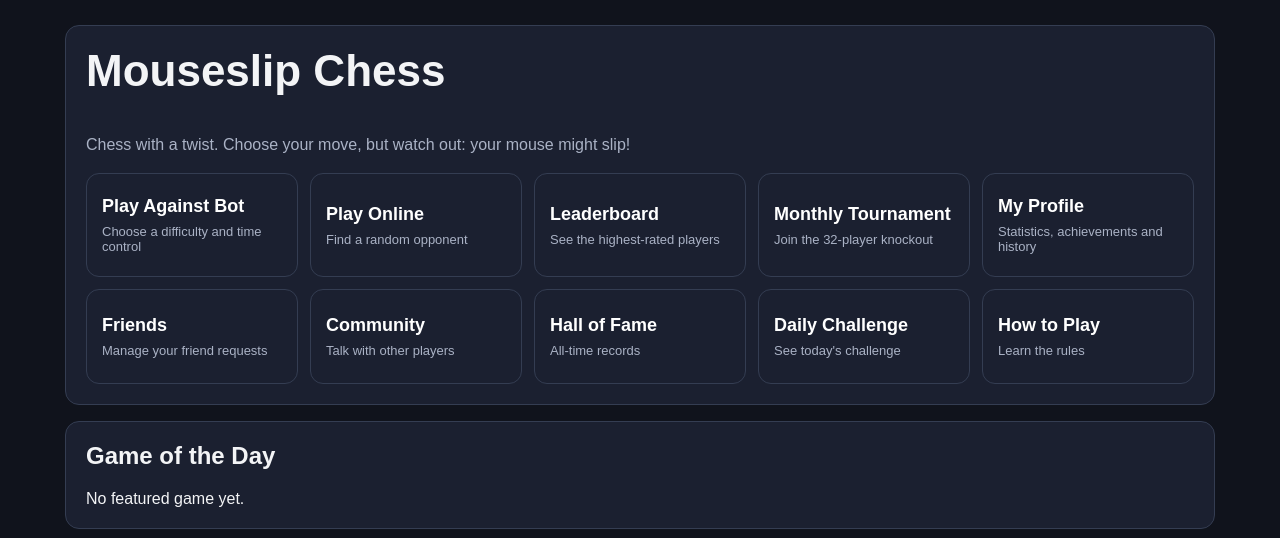
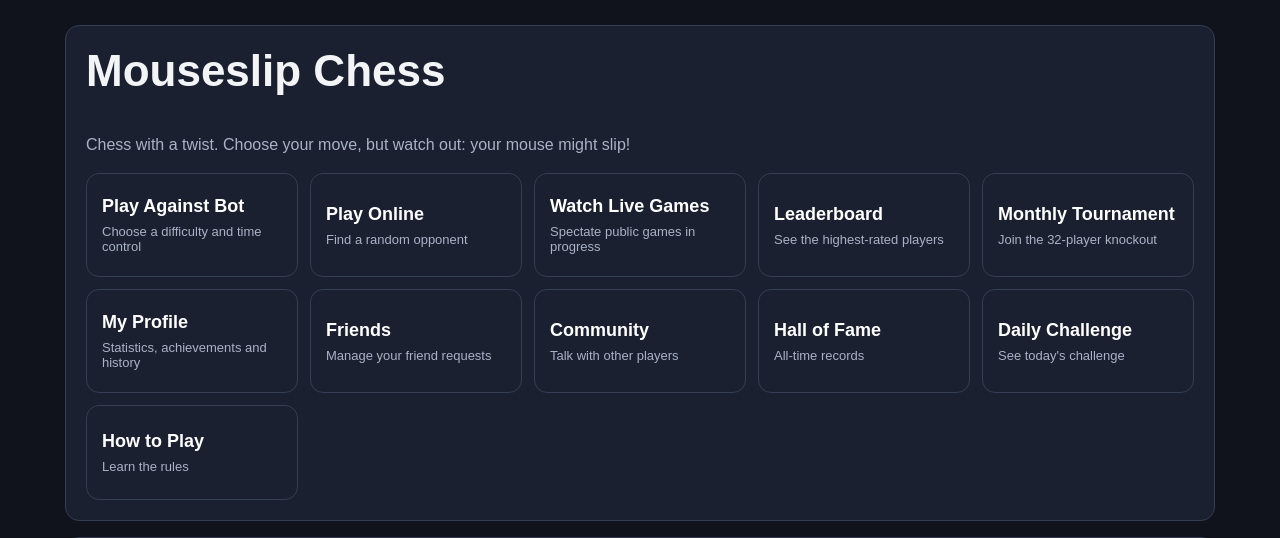
Before and after one commit to babath234-hub/Mouseslip-chess, a Flask app: page / in a window 1280 px wide. Shown: the part 69-607 px from the top of the page. Run offline with Flask 3, Linux system fonts and the light colour scheme; data that the repository does not hold is empty; some libraries are stand-ins or nearby versions.

Commit message:
Add live spectators, friend invites and rematches

```diff
--- a/templates/index.html
+++ b/templates/index.html
@@ -128,6 +128,7 @@ header{padding:12px}.container{width:96%;margin:14px auto}
         <div class="button-grid">
             <button class="menu-button" onclick="showScreen('botSetupScreen')">Play Against Bot<span>Choose a difficulty and time control</span></button>
             <button class="menu-button" onclick="showScreen('onlineSetupScreen')">Play Online<span>Find a random opponent</span></button>
+            <button class="menu-button" onclick="showScreen('liveGamesScreen');loadLiveGames()">Watch Live Games<span>Spectate public games in progress</span></button>
             <button class="menu-button" onclick="showScreen('leaderboardScreen')">Leaderboard<span>See the highest-rated players</span></button>
             <button class="menu-button" onclick="showScreen('tournamentScreen');loadTournament()">Monthly Tournament<span>Join the 32-player knockout</span></button>
             <button class="menu-button" onclick="showScreen('profileScreen');loadMyProfile()">My Profile<span>Statistics, achievements and history</span></button>
@@ -209,6 +210,15 @@ header{padding:12px}.container{width:96%;margin:14px auto}
         <label>Join with room code</label><input id="joinRoomCode" maxlength="6" placeholder="ABC123">
         <button class="secondary" onclick="joinPrivateLobby()">Join Lobby</button>
         <div id="privateStatus"></div>
+    </div>
+</section>
+
+<section id="liveGamesScreen" class="screen">
+    <div class="panel">
+        <h2>Live Games</h2>
+        <p>Watch public Mouseslip Chess games in progress.</p>
+        <button class="secondary" onclick="loadLiveGames()">Refresh Games</button>
+        <div id="liveGamesList">Loading live games...</div>
     </div>
 </section>
 
@@ -316,12 +326,13 @@ header{padding:12px}.container{width:96%;margin:14px auto}
         <div id="gameStatus">Your turn</div>
         <div id="boardArea"><div id="board"></div><svg id="arrowLayer"></svg></div>
         <div class="row">
-            <button class="secondary" onclick="restartGame()">Restart</button>
-            <button class="danger" onclick="resignGame()">Resign</button>
+            <button class="secondary" id="restartGameButton" onclick="restartGame()">Restart</button>
+            <button class="danger" id="resignGameButton" onclick="resignGame()">Resign</button>
+            <button class="success hidden" id="rematchButton" onclick="requestRematch()">Rematch</button>
             <button class="secondary" onclick="showScreen('homeScreen')">Menu</button>
         </div>
     </div>
-    <div class="panel">
+    <div class="panel" id="gameChatPanel">
         <h3>Game Chat</h3>
         <div id="chatMessages"></div>
         <input id="chatInput" maxlength="300" placeholder="Message">
@@ -469,7 +480,7 @@ async function login(){
     const password=document.getElementById("loginPassword").value;
     try{
         const data=await api("/api/login",{method:"POST",body:JSON.stringify({username,password})});
-        currentUser=data.player||data.user;updateAccountUI();
+        currentUser=data.player||data.user;updateAccountUI();socket.emit("register_presence");
         showMessage("accountMessage","Logged in successfully.");
     }catch(error){showMessage("accountMessage",error.message,true)}
 }
@@ -478,12 +489,13 @@ async function register(){
     const password=document.getElementById("registerPassword").value;
     try{
         const data=await api("/api/register",{method:"POST",body:JSON.stringify({username,password})});
-        currentUser=data.player||data.user;updateAccountUI();
+        currentUser=data.player||data.user;updateAccountUI();socket.emit("register_presence");
         showMessage("accountMessage","Account created successfully.");
     }catch(error){showMessage("accountMessage",error.message,true)}
 }
 async function logout(){
     try{
+        socket.emit("unregister_presence");
         await api("/api/logout",{method:"POST"});
         currentUser=null;updateAccountUI();
         screenHistory=[];
@@ -712,7 +724,7 @@ function applyBoardTheme(){
 
 // PLAYER INPUT
 function handleSquareClick(r,c){
-    if(gameOver)return;
+    if(gameOver||gameMode==="spectator")return;
     const piece=board[r][c];
     if((gameMode==="online"||gameMode==="bot")&&currentTurn!==myColor)return;
     if(!selectedSquare){
@@ -846,6 +858,36 @@ function startClock(){
 }
 function stopClock(){if(clockInterval){clearInterval(clockInterval);clockInterval=null}}
 
+// LIVE GAMES AND SPECTATING
+async function loadLiveGames(){
+    const container=document.getElementById("liveGamesList");
+    container.textContent="Loading live games...";
+    try{
+        const data=await api("/api/live-games");
+        const games=data.games||[];
+        container.innerHTML=games.map(game=>`
+            <div class="match-card">
+                <strong>${escapeHTML(game.white)} vs ${escapeHTML(game.black)}</strong>
+                <p>${game.rated?"Rated":"Unrated"} · ${game.tournament?"Tournament":"Public game"} · ${game.turn==="white"?"White":"Black"} to move</p>
+                <button class="primary" onclick="watchLiveGame('${escapeHTML(game.room)}')">Watch Game</button>
+            </div>
+        `).join("")||"<p>No public games are live right now.</p>";
+    }catch(error){container.textContent=error.message}
+}
+function watchLiveGame(code){
+    gameMode="spectator";gameUnlimited=false;isTournamentGame=false;
+    currentGame=code;myColor="white";gameOver=false;selectedSquare=null;legalSquares=[];
+    document.getElementById("gameTitle").textContent="Watching Live Game";
+    document.getElementById("gameOpponent").textContent="Spectator mode";
+    document.getElementById("gameChatPanel").classList.add("hidden");
+    document.getElementById("restartGameButton").classList.add("hidden");
+    document.getElementById("resignGameButton").classList.add("hidden");
+    document.getElementById("rematchButton").classList.add("hidden");
+    document.getElementById("gameStatus").textContent="Connecting to live game...";
+    showScreen("gameScreen");
+    socket.emit("spectate_game",{room:code});
+}
+
 // ONLINE MATCHMAKING
 function findOnlineMatch(){
     if(!requireLogin())return;
@@ -882,6 +924,26 @@ function joinPrivateLobby(){
 }
 
 // SOCKET EVENTS
+socket.on("invite_status",data=>showMessage("friendMessage",data.message||"Invitation sent."));
+socket.on("invite_error",data=>showMessage("friendMessage",data.error||"Invitation failed.",true));
+socket.on("invite_declined",data=>showMessage("friendMessage",data.message||"Invitation declined.",true));
+socket.on("game_invite",data=>{
+    const accept=confirm(data.username+" invited you to a 5-minute Mouseslip Chess game. Accept?");
+    socket.emit("respond_game_invite",{invite_id:data.invite_id,accept});
+});
+socket.on("spectator_error",data=>{
+    document.getElementById("gameStatus").textContent=data.error||"Could not watch this game.";
+});
+socket.on("rematch_status",data=>{
+    document.getElementById("gameStatus").textContent=data.message||"Rematch update.";
+});
+socket.on("rematch_error",data=>{
+    document.getElementById("gameStatus").textContent=data.error||"Rematch unavailable.";
+});
+socket.on("rematch_offer",data=>{
+    const accept=confirm((data.username||"Your opponent")+" wants a rematch. Accept?");
+    socket.emit("respond_rematch",{room:data.room||currentGame,accept});
+});
 socket.on("queue_joined",data=>{
     document.getElementById("queueStatus").textContent=data.message||"Searching...";
 });
@@ -889,6 +951,7 @@ socket.on("match_error",data=>{
     queueSearching=false;
     document.getElementById("queueStatus").textContent=data.error||"Could not find a match.";
     document.getElementById("privateStatus").textContent=data.error||"Could not join the lobby.";
+    if(gameMode==="spectator")document.getElementById("gameStatus").textContent=data.error||"Could not join game.";
 });
 socket.on("private_lobby_created",data=>{
     privateRoomCode=data.room||data.code;
@@ -905,6 +968,10 @@ socket.on("match_found",data=>{
     whiteTime=gameUnlimited?0:Number(data.seconds);blackTime=gameUnlimited?0:Number(data.seconds);
     document.getElementById("gameTitle").textContent=data.tournament?"Tournament Match":data.rated?"Rated Online Game":"Private Game";
     document.getElementById("gameOpponent").textContent="Playing against "+(data.opponent||"Opponent");
+    document.getElementById("gameChatPanel").classList.remove("hidden");
+    document.getElementById("restartGameButton").classList.remove("hidden");
+    document.getElementById("resignGameButton").classList.remove("hidden");
+    document.getElementById("rematchButton").classList.add("hidden");
     document.getElementById("queueStatus").textContent="";
     document.getElementById("cancelQueueButton").classList.add("hidden");
     showScreen("gameScreen");renderBoard();startClock();
@@ -944,8 +1011,13 @@ socket.on("move_error",data=>{
 });
 socket.on("match_result",data=>{
     gameOver=true;stopClock();
+    if(gameMode==="spectator"){
+        document.getElementById("gameStatus").textContent="Game finished — "+(data.winner==="white"?"White":"Black")+" won ("+(data.reason||"finished")+")";
+        return;
+    }
     const won=data.winner===myColor;
     document.getElementById("gameStatus").textContent=(won?"You won!":"You lost!")+" — "+(data.reason||"Game finished");
+    if(gameMode==="online"&&!isTournamentGame)document.getElementById("rematchButton").classList.remove("hidden");
     if(data.ratings){
         const rating=data.ratings[myColor];
         if(rating&&currentUser){currentUser.rating=rating;updateAccountUI()}
@@ -963,6 +1035,11 @@ function parseSquare(square){
 }
 
 // GAME CONTROLS
+function requestRematch(){
+    if(gameMode!=="online"||!currentGame)return;
+    document.getElementById("gameStatus").textContent="Sending rematch request...";
+    socket.emit("request_rematch",{room:currentGame});
+}
 function resignGame(){
     if(gameMode==="online")socket.emit("resign");
     else endLocalGame(myColor==="white"?"black":"white","resignation");
@@ -982,6 +1059,7 @@ function addChatMessage(username,message){
     container.scrollTop=container.scrollHeight;
 }
 function sendChat(){
+    if(gameMode==="spectator")return;
     const input=document.getElementById("chatInput"),message=input.value.trim();
     if(!message)return;
     if(gameMode!=="online"){addChatMessage("You",message);input.value="";return}
@@ -1150,13 +1228,17 @@ async function loadFriends(){
     try{
         const data=await api("/api/friends"),friends=data.friends||[],requests=data.requests||[];
         container.innerHTML="<h3>Friends</h3>"+
-            (friends.map(friend=>`<div class="match-card">${escapeHTML(friend.username)}</div>`).join("")||"<p>No friends yet.</p>")+
+            (friends.map(friend=>`<div class="match-card">${escapeHTML(friend.username)} <button class="secondary" onclick="inviteFriend('${escapeHTML(friend.id)}')">Invite to Game</button></div>`).join("")||"<p>No friends yet.</p>")+
             "<h3>Incoming requests</h3>"+
             (requests.map(request=>`
                 <div class="match-card">${escapeHTML(request.username)}
                 <button class="success" onclick="acceptFriend('${escapeHTML(request.id)}')">Accept</button></div>
             `).join("")||"<p>No incoming requests.</p>");
     }catch(error){container.textContent=error.message}
+}
+function inviteFriend(friendId){
+    if(!requireLogin())return;
+    socket.emit("invite_friend",{friend_id:friendId});
 }
 async function sendFriendRequest(){
     if(!requireLogin())return;
```
